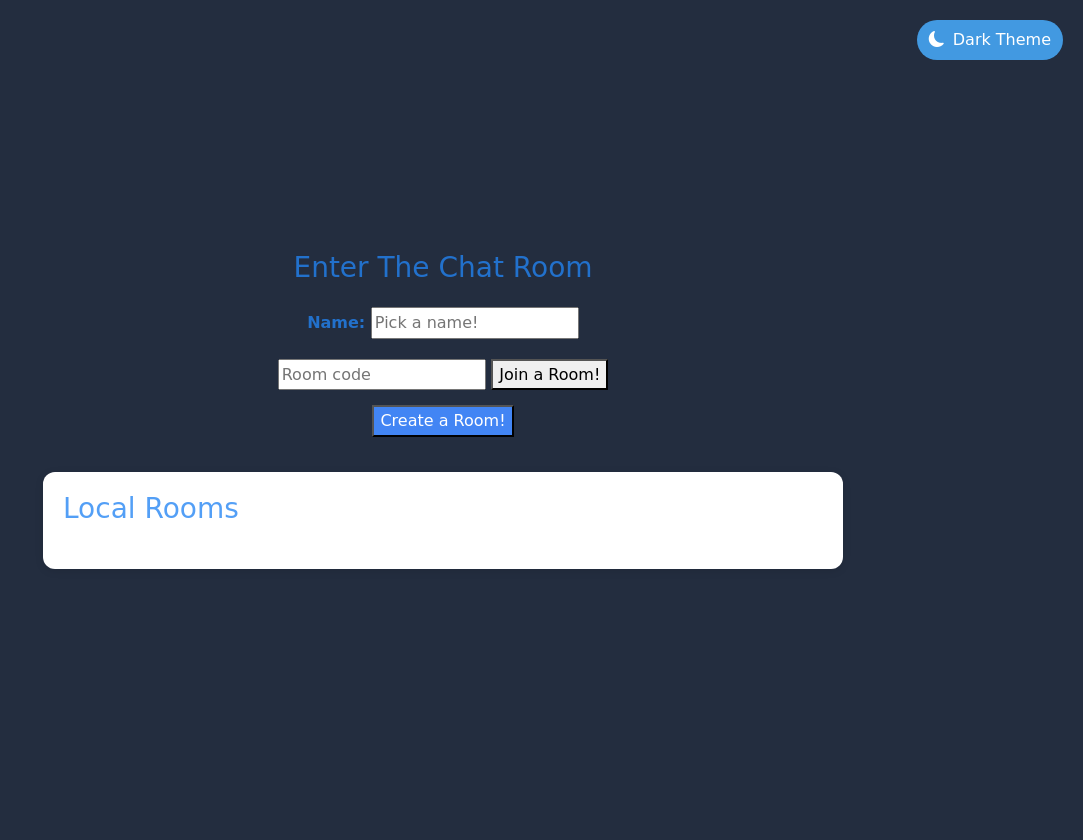
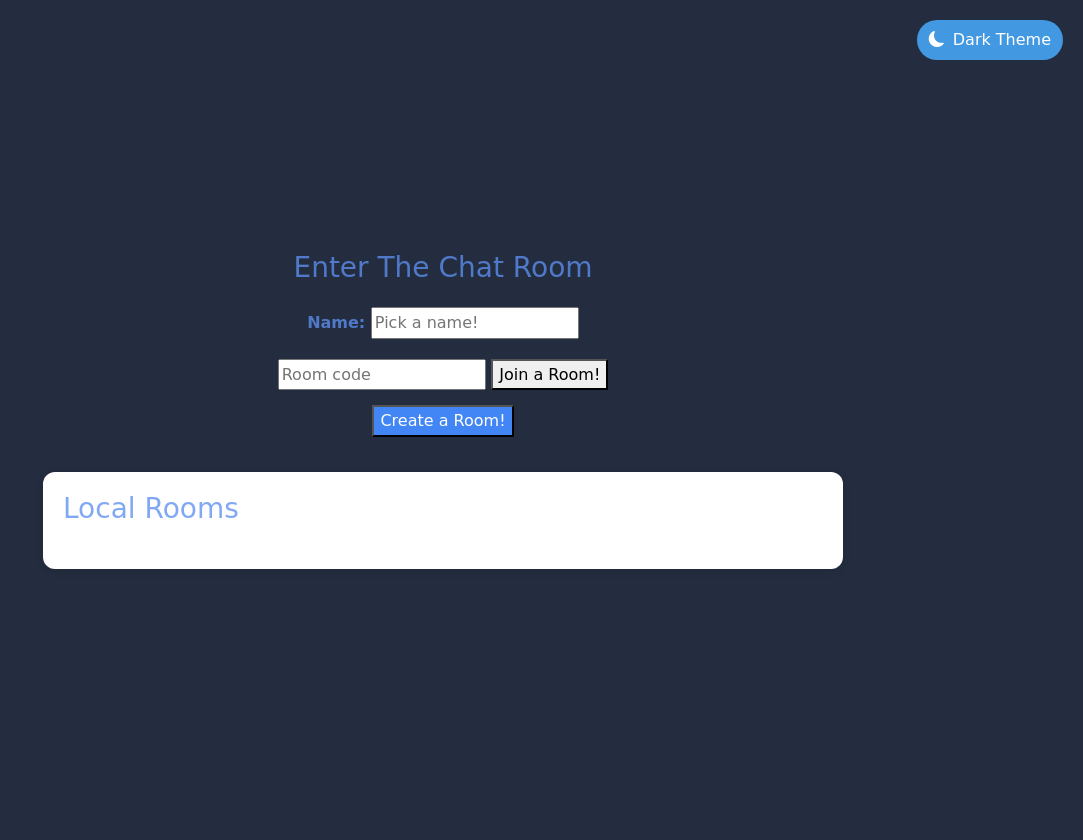
Before and after one commit to JoshuaSubray/Pype, a Flask app: page / in a window 1280 px wide. Shown: the whole page, without its empty margins (197-1280 px from the left). Run offline with Flask 3, Linux system fonts and the light colour scheme; data that the repository does not hold is empty; some libraries are stand-ins or nearby versions.

Commit message:
changed a the css to look a bit more fitting.

```diff
--- a/static/styles/styles.css
+++ b/static/styles/styles.css
@@ -14,9 +14,9 @@
 :root {
   /* Dark Blue-Grey Theme */
   --custom-bg: #232d3f;           /* Dark slate blue background */
-  --custom-card-bg: #2d3748;      /* Darker blue-grey cards */
+  --custom-card-bg: #2384f3c7;      /* Darker blue-grey cards */
   --custom-border: #4a5568;       /* Medium blue-grey borders */
-  --custom-text: #2384f3c7;         /* Light blue-grey text (better contrast) */
+  --custom-text: #5e8ff0c7;         /* Light blue-grey text (better contrast) */
   --custom-accent: #63b3ed;       /* Bright blue for accents */
   --custom-muted: #a0aec0;        /* Muted blue-grey */
   --custom-shadow: 0 4px 12px rgba(0, 0, 0, 0.3);
```
